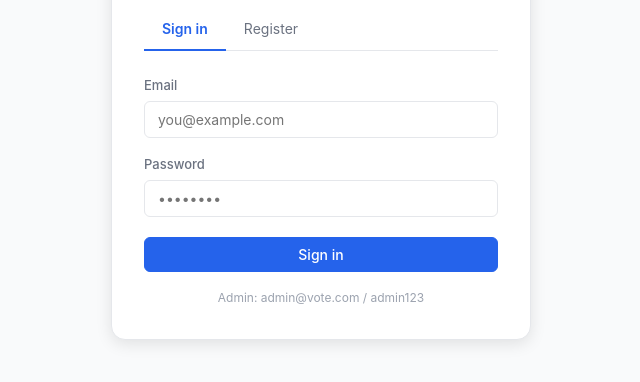
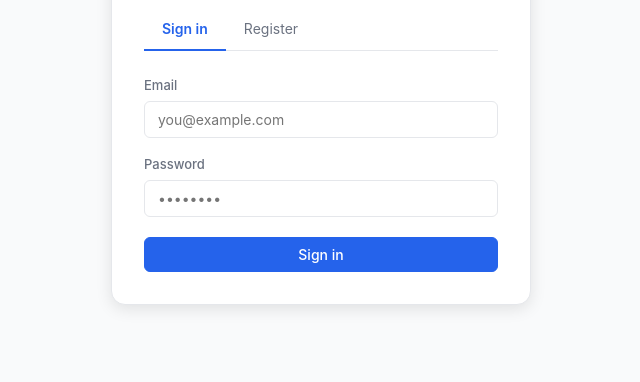
Before and after one commit to karan70562-jpg/votesecure, a website: page index.html in a window 1280 px wide. Shown: the part 226-608 px from the top of the page, without its empty margins (319-959 px from the left). Drawn offline with Linux system fonts and the light colour scheme.

Commit message:
Update index.html

```diff
--- a/index.html
+++ b/index.html
@@ -27,7 +27,6 @@
           onkeydown="if(event.key==='Enter')doLogin()"/></div>
         <div id="li-err" class="err" style="display:none"></div>
         <button id="btn-login" class="btn primary full" onclick="doLogin()">Sign in</button>
-        <p class="hint">Admin: admin@vote.com / admin123</p>
       </div>
       <div id="register-form" style="display:none">
         <div class="field"><label>Full name</label><input id="rg-name" placeholder="Your name"/></div>
```
